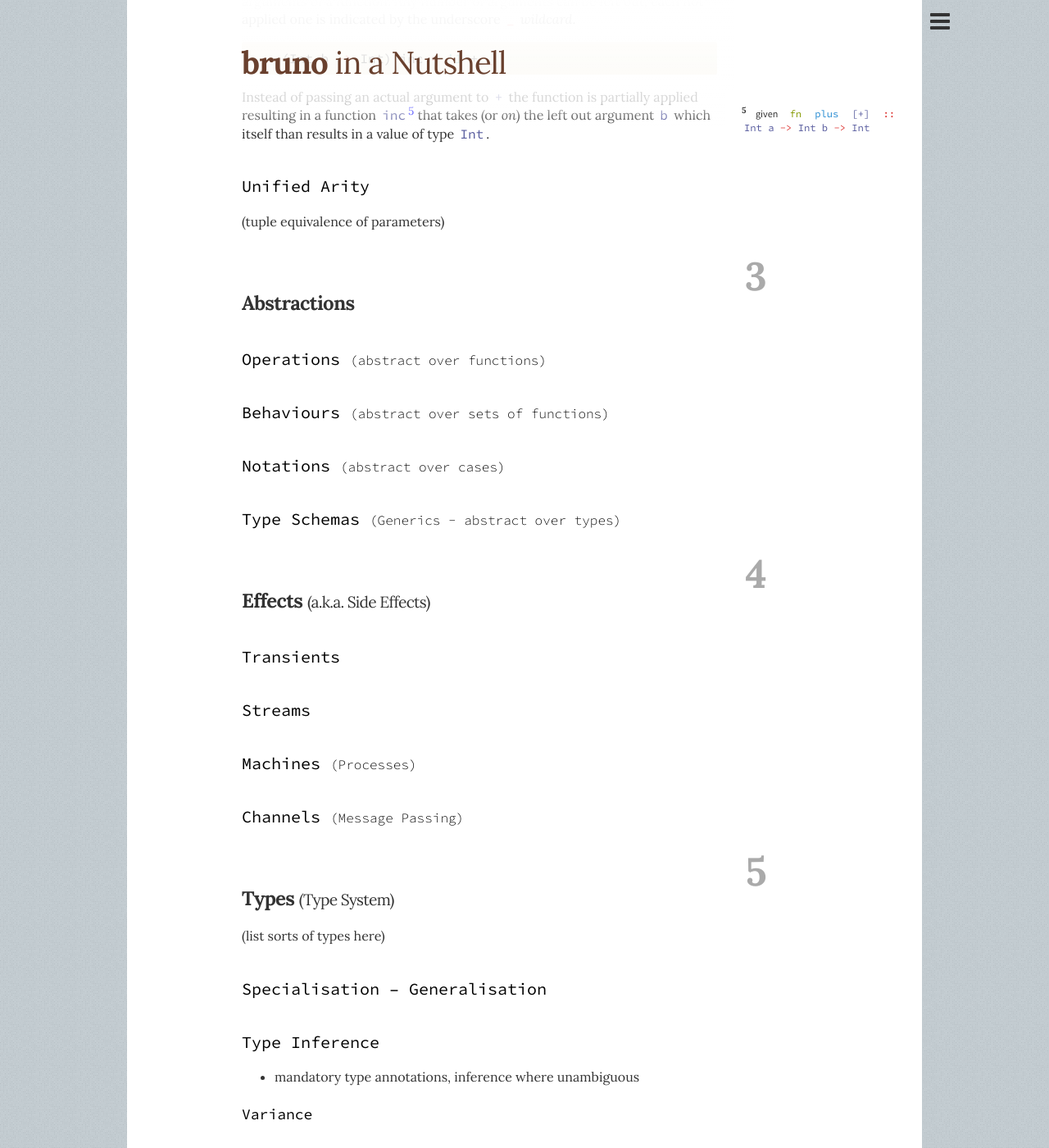
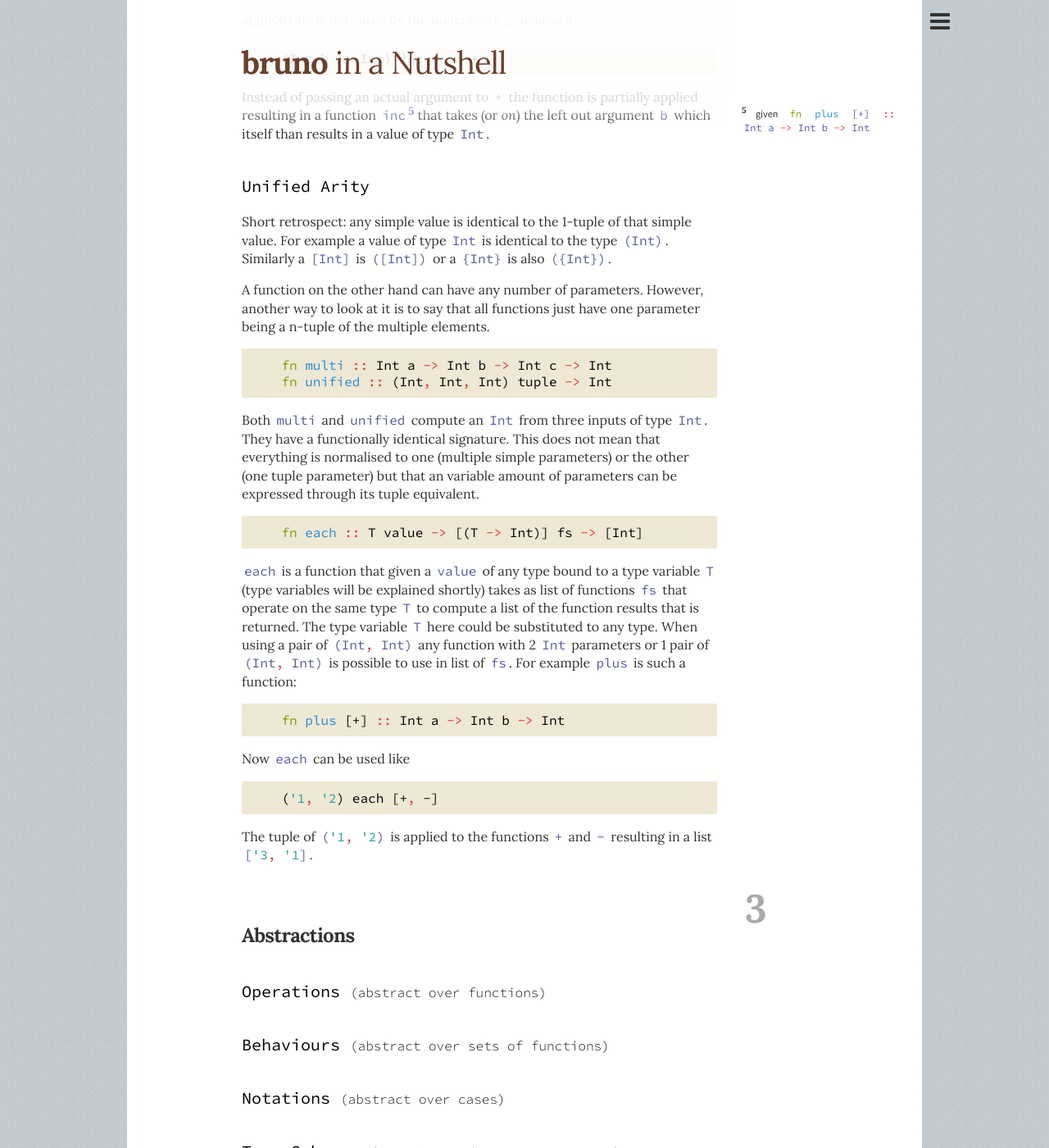
Before and after one commit to bruno-lang/bruno-lang.github.io, a Jekyll site: the page built from learn/index.md, in a window 1280 px wide and 1400 px high, scrolled down 8875 px. Shown: the whole window at 82% size. Built offline with Jekyll 4.4.1, drawn with Linux system fonts in a browser that asks for light colours; nearby versions of some CDN libraries.

Commit message:
learn: function arity

```diff
--- a/learn/index.md
+++ b/learn/index.md
@@ -387,8 +387,41 @@
 argument `b` which itself than results in a value of type `Int`.
 
 ### Unified Arity
-(tuple equivalence of parameters)
+Short retrospect: any simple value is identical to the 1-tuple of that simple
+value. For example a value of type `Int` is identical to the type `(Int)`.
+Similarly a `[Int]` is `([Int])` or a `{Int}` is also `({Int})`.
 
+A function on the other hand can have any number of parameters. However, another
+way to look at it is to say that all functions just have one parameter being a
+n-tuple of the multiple elements.
+
+		fn multi :: Int a -> Int b -> Int c -> Int
+		fn unified :: (Int, Int, Int) tuple -> Int
+
+Both `multi` and `unified` compute an `Int` from three inputs of type `Int`.
+They have a functionally identical signature. This does not mean that everything
+is normalised to one (multiple simple parameters) or the other (one tuple
+parameter) but that an variable amount of parameters can be expressed through
+its tuple equivalent.
+
+		fn each :: T value -> [(T -> Int)] fs -> [Int]
+
+`each` is a function that given a `value` of any type bound to a type variable
+`T` (type variables will be explained shortly) takes as list of functions `fs`
+that operate on the same type `T` to compute a list of the function results
+that is returned. The type variable `T` here could be substituted to any type.
+When using a pair of `(Int, Int)` any function with 2 `Int` parameters or 1
+pair of `(Int, Int)` is possible to use in list of `fs`.
+For example `plus` is such a function:
+
+		fn plus [+] :: Int a -> Int b -> Int
+
+Now `each` can be used like
+
+		('1, '2) each [+, -]
+
+The tuple of `('1, '2)` is applied to the functions `+` and `-` resulting in a
+list `['3, '1]`.
 
 ## Abstractions
 
```
